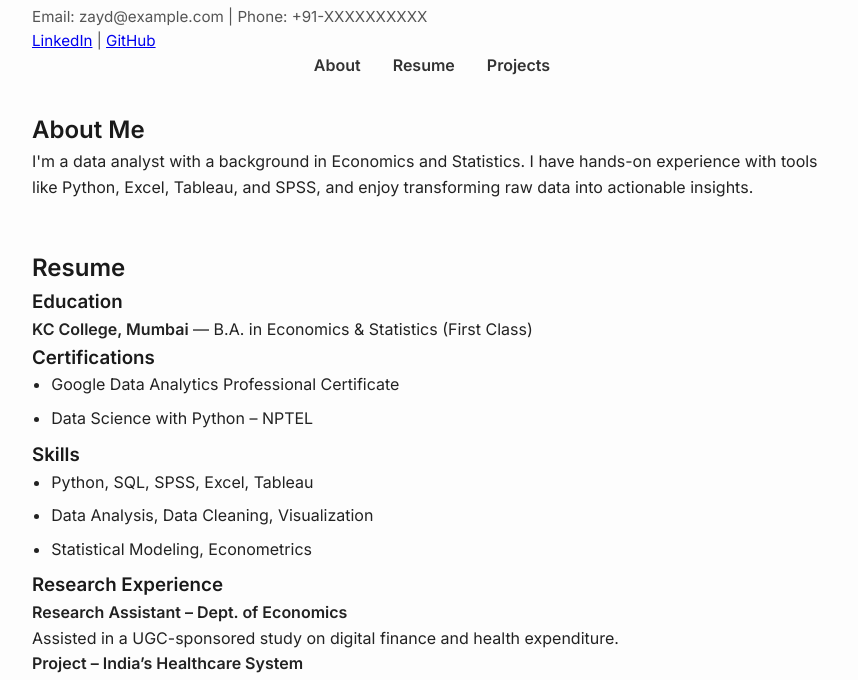
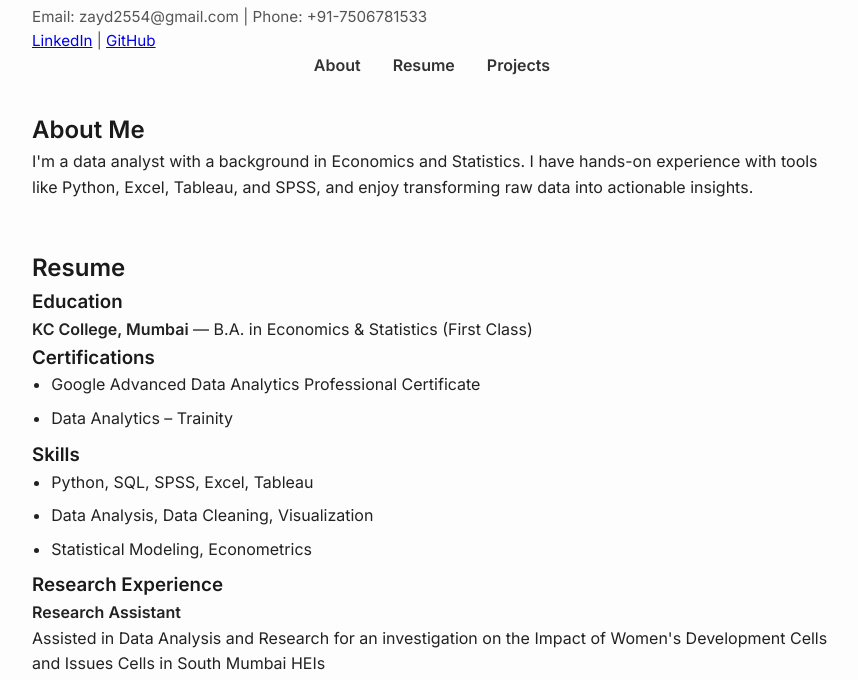
Before and after one commit to WhatUZay/zaydmohammed.github.io, a plain HTML site: page index.html in a window 1280 px wide. Shown: the part 112-792 px from the top of the page, without its empty margins (208-1066 px from the left). Drawn offline with Linux system fonts and the light colour scheme.

Commit message:
Update index.html

```diff
--- a/index.html
+++ b/index.html
@@ -57,7 +57,7 @@
     <h1>Zayd Mohammed</h1>
     <p>Data Analyst | Economics & Statistics Graduate</p>
     <div class="contact-info">
-      <p>Email: zayd@example.com | Phone: +91-XXXXXXXXXX</p>
+      <p>Email: zayd2554@gmail.com | Phone: +91-7506781533</p>
       <p><a href="#">LinkedIn</a> | <a href="#">GitHub</a></p>
     </div>
   </header>
@@ -84,8 +84,8 @@
 
       <h3>Certifications</h3>
       <ul>
-        <li>Google Data Analytics Professional Certificate</li>
-        <li>Data Science with Python – NPTEL</li>
+        <li>Google Advanced Data Analytics Professional Certificate</li>
+        <li>Data Analytics – Trainity</li>
       </ul>
 
       <h3>Skills</h3>
@@ -96,11 +96,11 @@
       </ul>
 
       <h3>Research Experience</h3>
-      <p><strong>Research Assistant – Dept. of Economics</strong><br>
-        Assisted in a UGC-sponsored study on digital finance and health expenditure.</p>
+      <p><strong>Research Assistant</strong><br>
+        Assisted in Data Analysis and Research for an investigation on the Impact of Women's Development Cells and Issues Cells in South Mumbai HEIs</p>
 
-      <p><strong>Project – India’s Healthcare System</strong><br>
-        Authored a paper analyzing public health issues in India.</p>
+      <p><strong>Awards – International Economics Convention</strong><br>
+        Authored a paper analyzing the Digitalizition of the Canadian Economy. Won the best presentation and most innovative solution award</p>
     </section>
 
     <section id="projects">
```
